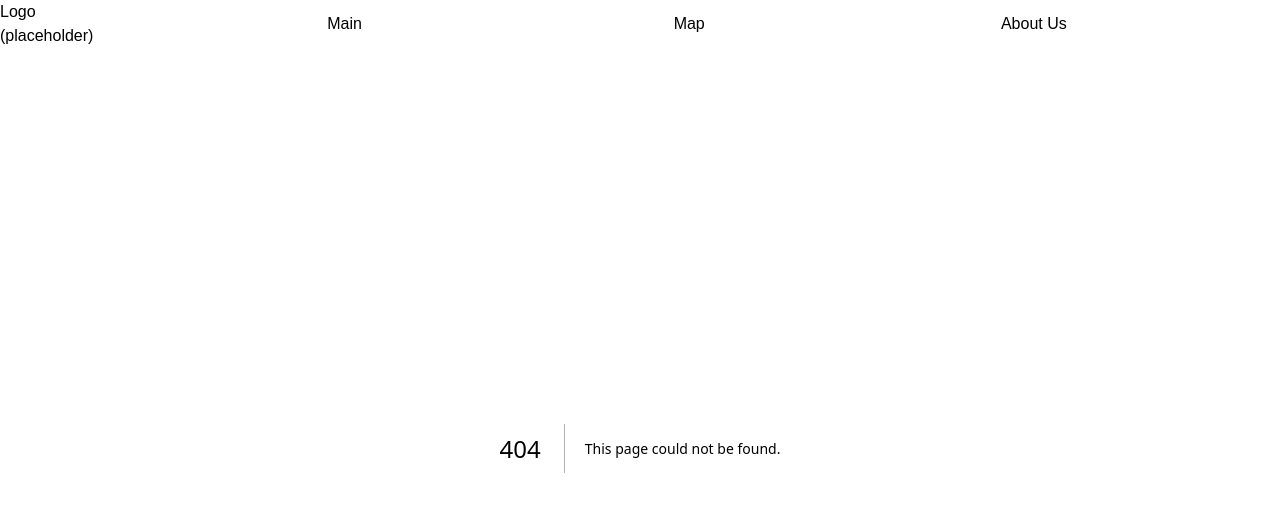
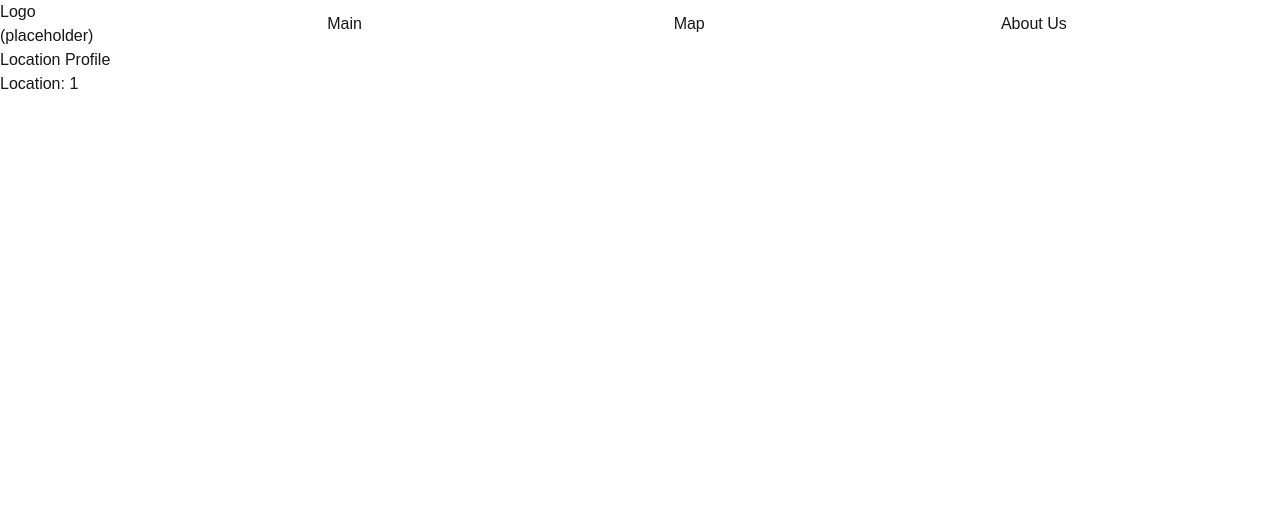
Before and after one commit to Skrypak/GraffitiMap, a Next.js app: page /location/1 in a window 1280 px wide. Before the commit this address had no page. Shown: the top 512 px of the page. Built offline with nearby package versions, Linux system fonts and the light colour scheme.

Commit message:
Added placeholder location page and location profile component

```diff
--- /dev/null
+++ b/app/location/[index]/page.tsx
@@ -0,0 +1,18 @@
+import LocationProfile from "@/components/locationProfile";
+
+type LocationPageProps = {
+    params: {
+        index: string;
+    };
+};
+
+export default async function ProfilePage({ params }: LocationPageProps) {
+    const { index } = params;
+    const location = { id: index };
+
+    return (
+        <div>
+            <LocationProfile location={location}/>
+        </div>
+    );
+}
--- /dev/null
+++ b/components/locationProfile.tsx
@@ -0,0 +1,12 @@
+type LocationProfileProps = {
+    location: any;
+};
+
+export default function LocationProfile({ location }: LocationProfileProps) {
+    return (
+        <div>
+            <h1>Location Profile</h1>
+            <p>Location: {location.id}</p>
+        </div>
+    );
+}
```
